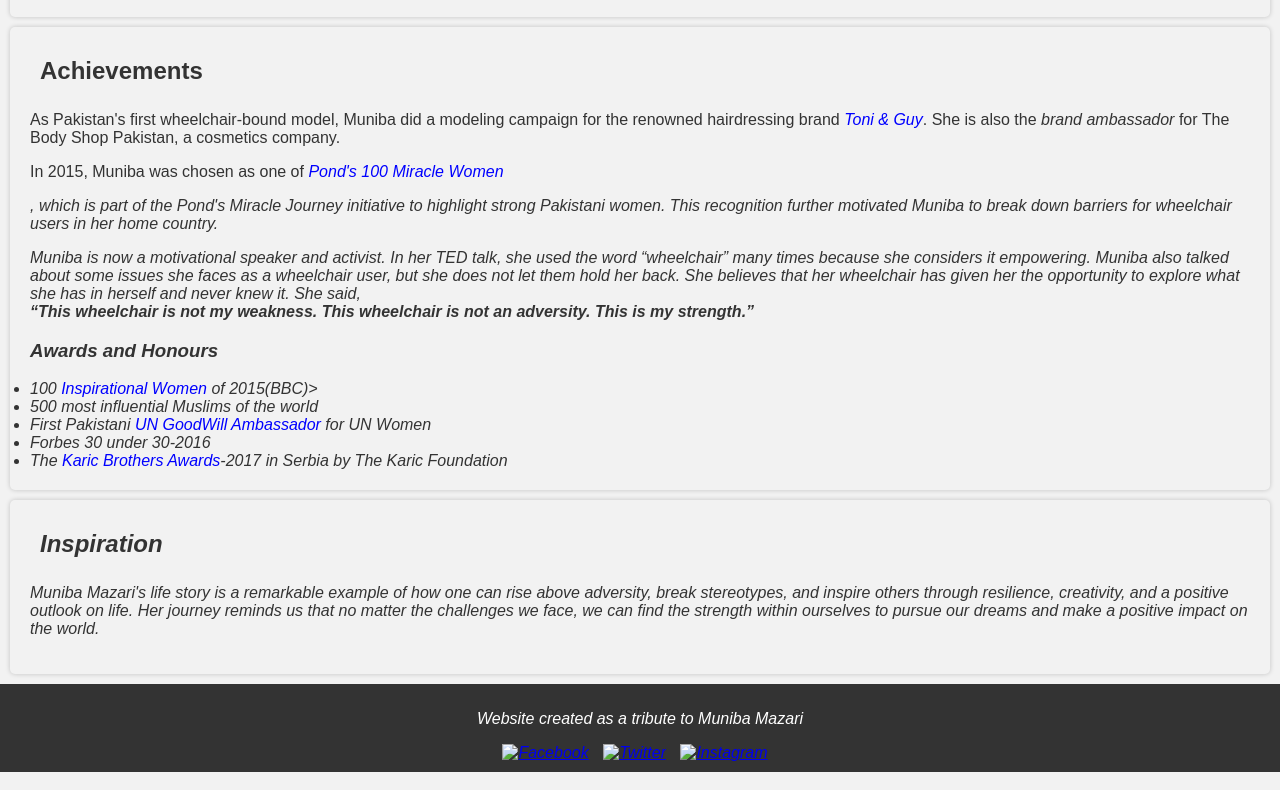
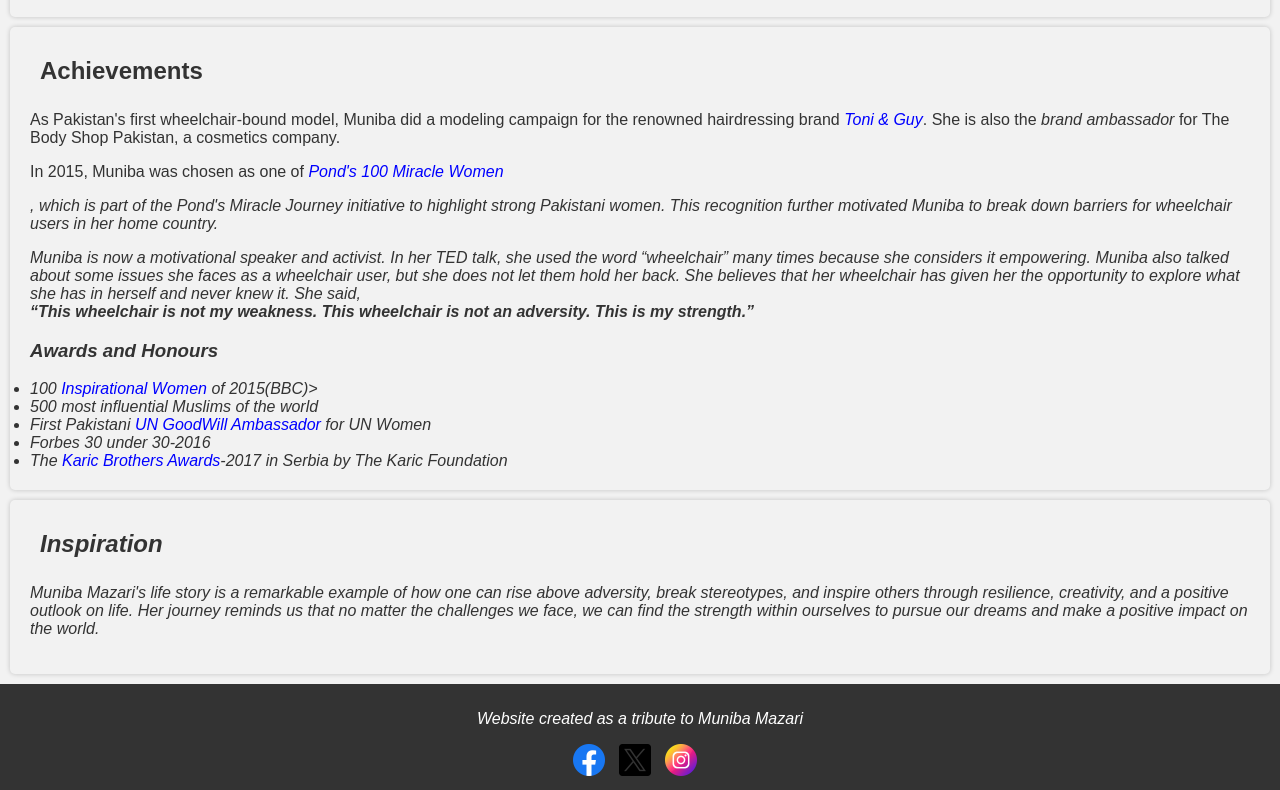
Before and after one commit to Monika-15/tribute.io, a plain HTML site: page index.html in a window 1280 px wide. Shown: the part 1887-2677 px from the top of the page. Drawn offline with Linux system fonts and the light colour scheme.

Commit message:
Update index.html

```diff
--- a/index.html
+++ b/index.html
@@ -104,9 +104,9 @@
 
 
             <div class="social-media">
-                <a href="https://www.facebook.com/Muniba.Canvas/" target="_blank"><img src="./image/facebook.png" alt="Facebook" width="32" height="32"></a>
-                <a href="https://twitter.com/muniba_mazari" target="_blank"><img src="./image/twitter.png" alt="Twitter" width="32" height="32"></a>
-                <a href="https://www.instagram.com/muniba.mazari/" target="_blank"><img src="./image/instagram.png" alt="Instagram" width="32" height="32"></a>
+                <a href="https://www.facebook.com/Muniba.Canvas/" target="_blank"><img src="facebook.png" alt="Facebook" width="32" height="32"></a>
+                <a href="https://twitter.com/muniba_mazari" target="_blank"><img src="twitter.png" alt="Twitter" width="32" height="32"></a>
+                <a href="https://www.instagram.com/muniba.mazari/" target="_blank"><img src="instagram.png" alt="Instagram" width="32" height="32"></a>
                 </div>
         </footer>
 </body>
```
